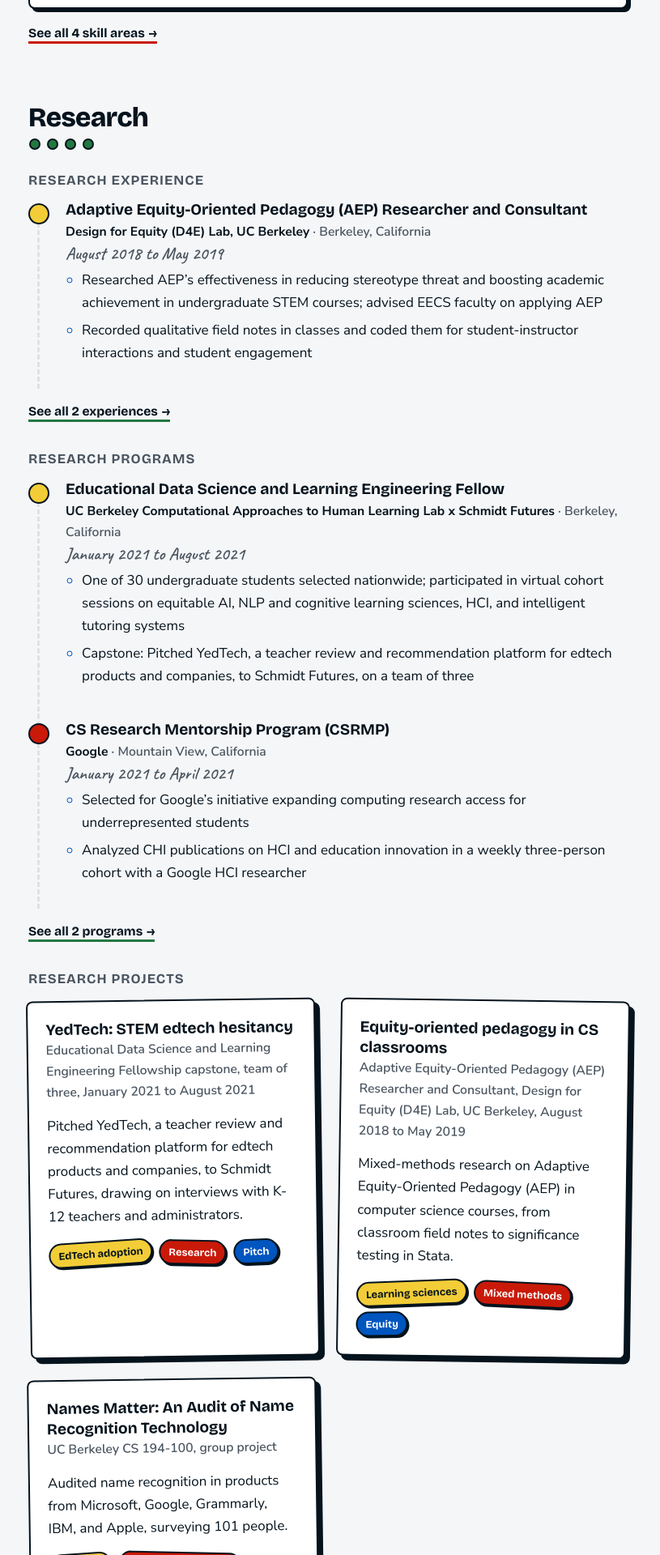
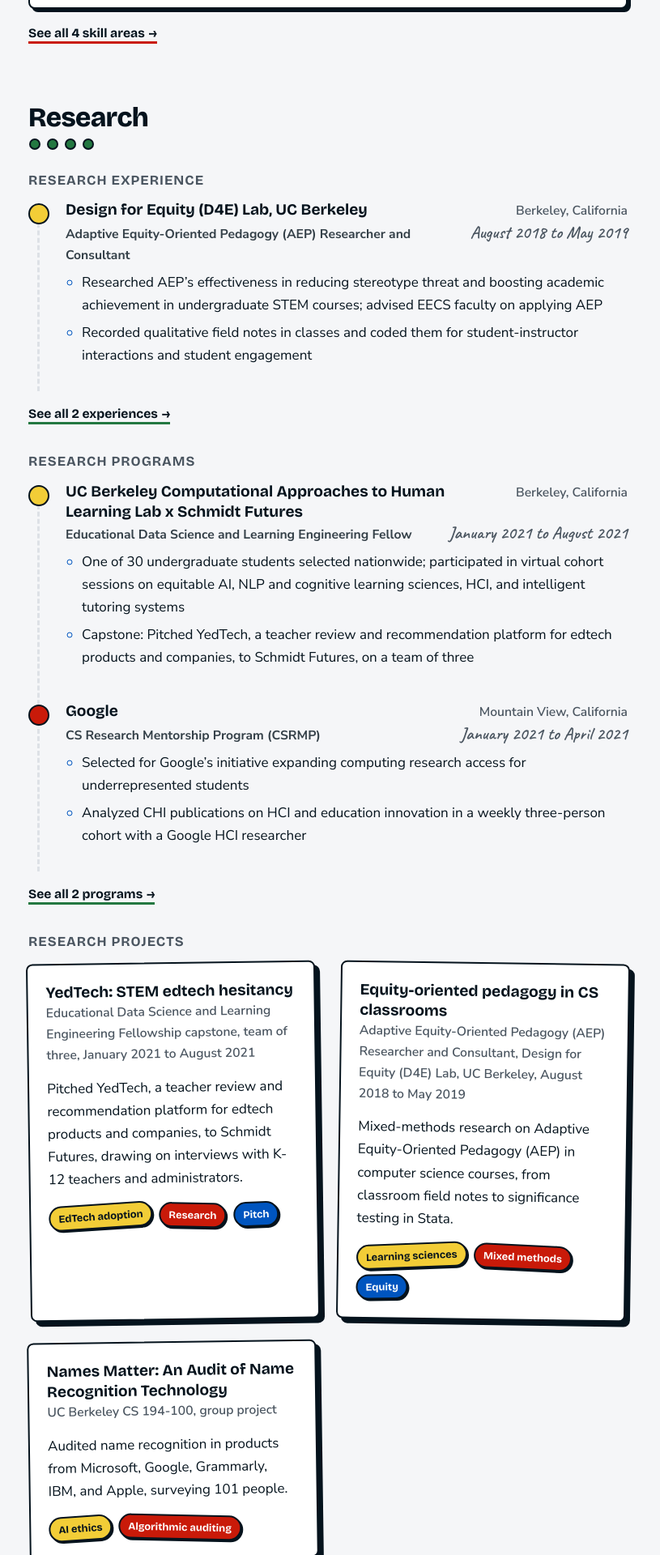
Before and after one commit to sarah-adebabay/sarah-adebabay.github.io, a Jekyll site: the page built from _pages/about.md, in a window 1280 px wide. Shown: the part 2288-4208 px from the top of the page at 81% size, without its empty margins (77-892 px from the left). Built offline with Jekyll 4.4.1, drawn with Linux system fonts in a browser that asks for light colours; some of the changed text lies outside the part shown.

Commit message:
Lay out role entries as organization | location, then role | dates
Every timeline entry (research, work, teaching, leadership) on the home page
and CV now shows the organization left with its location right, and the role
left with its dates right. On phones the right side wraps under the left.
No wording changed.

Co-Authored-By: Claude Opus 5.5 <noreply@anthropic.com>

```diff
--- a/_includes/brick/timeline.html
+++ b/_includes/brick/timeline.html
@@ -1,11 +1,13 @@
-{% comment %} One timeline list. include.items = entries with title, org, where, when, note, bullets.
+{% comment %} One timeline list. include.items = entries with title (role), org, where (location), when (dates), note, bullets.
 On the home page (include.full not set) only entries marked top: true show, with their first two bullets. {% endcomment %}
 <ol class="timeline">
   {% for job in include.items %}{% if include.full or job.top %}
   <li>
-    <h3>{{ job.title }}</h3>
-    {% if job.org %}<p class="org">{{ job.org }}{% if job.where %}<span>{{ job.where }}</span>{% endif %}</p>{% endif %}
-    <p class="when">{{ job.when }}</p>
+    {% comment %} Two rows: organization on the left, location on the right; then role on the left, dates on the right.
+    Each row wraps so the right side drops under the left on narrow screens. {% endcomment %}
+    {% if job.org %}<div class="tl-row tl-org"><h3>{{ job.org }}</h3>{% if job.where %}<p class="where">{{ job.where }}</p>{% endif %}</div>
+    <div class="tl-row tl-role"><p class="role">{{ job.title }}</p>{% if job.when %}<p class="when">{{ job.when }}</p>{% endif %}</div>
+    {% else %}<div class="tl-row tl-org"><h3>{{ job.title }}</h3>{% if job.when %}<p class="when">{{ job.when }}</p>{% endif %}</div>{% endif %}
     {% if job.note and include.full %}<p class="tl-note">{{ job.note }}</p>{% endif %}
     {% if job.bullets %}<ul>{% for b in job.bullets %}{% if include.full or forloop.index <= 2 %}<li>{{ b }}</li>{% endif %}{% endfor %}</ul>{% endif %}
   </li>
--- a/assets/css/brick.css
+++ b/assets/css/brick.css
@@ -340,9 +340,20 @@ p { margin: 0 0 16px; }
 .timeline > li:nth-child(4n+4)::before { background: var(--sky); }
 .when { font-family: var(--hand); font-size: 1.35rem; color: var(--muted); margin: 0 0 6px; line-height: 1.2; }
 .timeline ul { margin: 0; padding-left: 20px; }
-.timeline .org { margin: 2px 0 0; font-weight: 700; font-size: .98rem; color: var(--ink); }
-.timeline .org span { font-weight: 600; color: var(--muted); }
-.timeline .org span::before { content: " · "; }
+/* Entry header: organization | location, then role | dates. Left side takes the room it needs and the right side
+   sits flush right; when both no longer fit on one line (phones), the right side wraps underneath, left-aligned. */
+.timeline .tl-row { display: flex; flex-wrap: wrap; justify-content: space-between; align-items: baseline; column-gap: 16px; }
+.timeline .tl-row > :first-child { flex: 1 1 15rem; min-width: 0; }
+.timeline .tl-row > :last-child:not(:first-child) { flex: 0 1 auto; text-align: right; }
+.timeline .tl-row .where, .timeline .tl-row .when { white-space: nowrap; }
+.timeline .where { margin: 0; font-weight: 600; font-size: .98rem; color: var(--muted); }
+.timeline .role { margin: 2px 0 0; font-weight: 700; font-size: .98rem; color: var(--ink); }
+.timeline .tl-row .when { margin: 0; }
+.timeline .tl-row:last-of-type { margin-bottom: 6px; }
+@media (max-width: 560px) {
+  .timeline .tl-row > :last-child:not(:first-child) { text-align: left; }
+  .timeline .tl-row .where, .timeline .tl-row .when { white-space: normal; }
+}
 .timeline .tl-note { margin: 0 0 8px; color: var(--muted); font-style: italic; }
 .timeline ul li { margin-bottom: 6px; }
 .timeline ul li::marker { color: var(--grape); }
```
